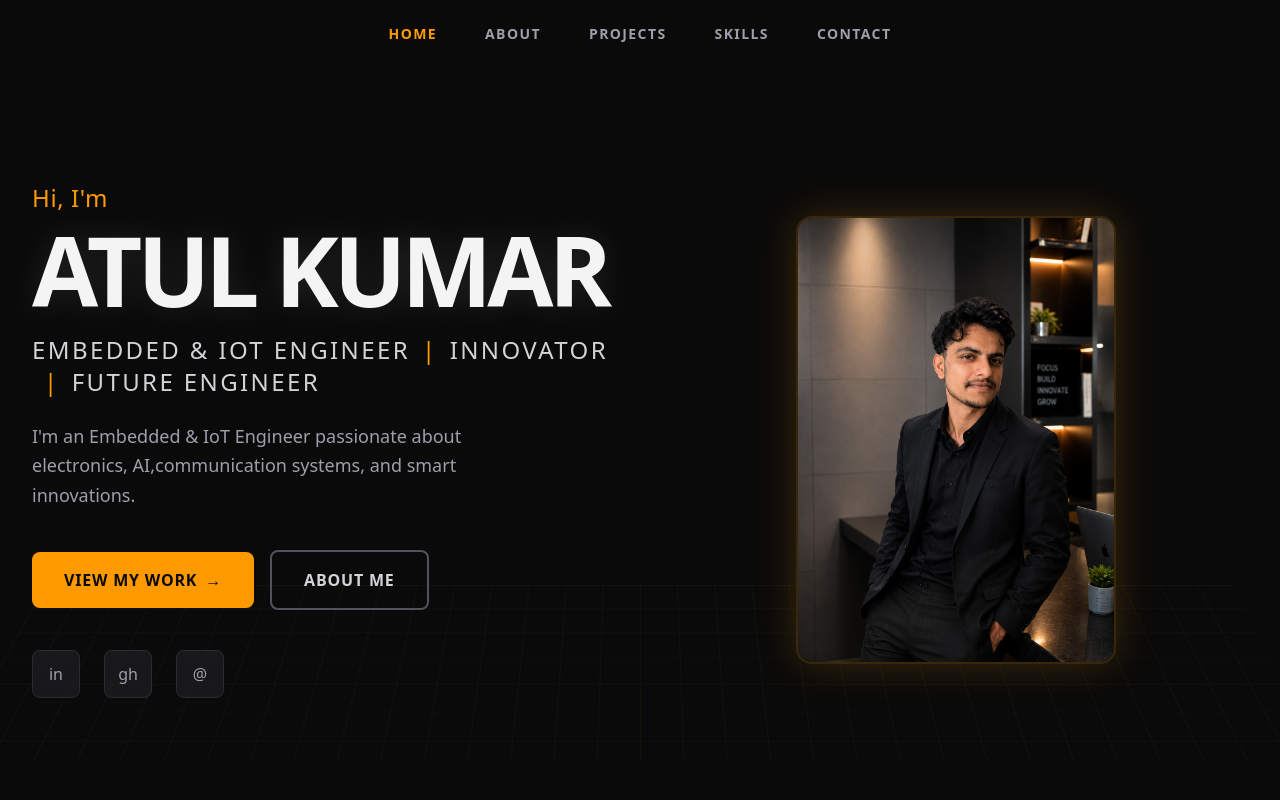
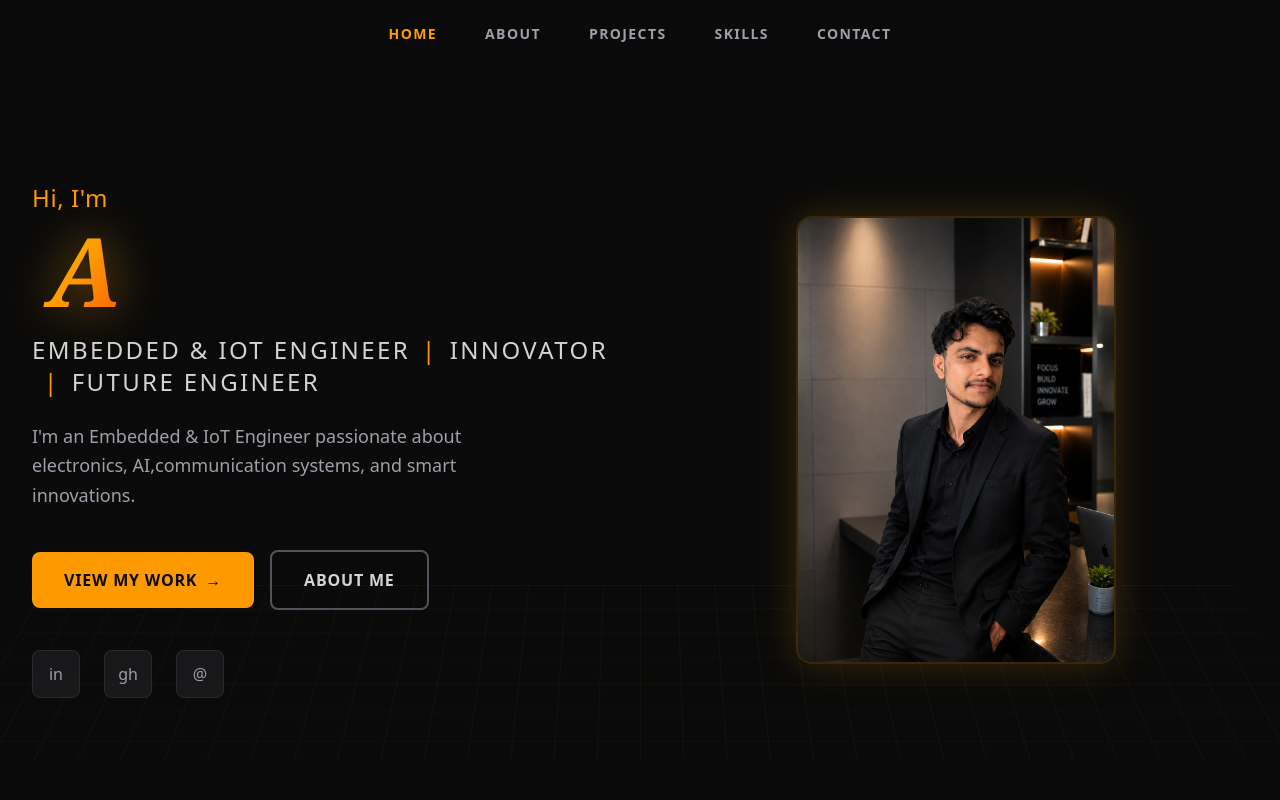
Before and after one commit to atulff300-cmyk/MY-portfolio, a Next.js app: page / in a window 1280 px wide. Shown: the top 800 px of the page. Built offline with nearby package versions, Linux system fonts and the light colour scheme.

Commit message:
Update name to a stylish A in Hero, footer, and title

```diff
--- a/app/layout.js
+++ b/app/layout.js
@@ -4,7 +4,7 @@ import "./globals.css";
 const inter = Inter({ subsets: ["latin"], variable: "--font-inter" });
 
 export const metadata = {
-  title: "Atul Kumar | Portfolio",
+  title: "A | Portfolio",
   description: "ECE Student, Embedded Systems Explorer, and IoT Developer",
 };
 
--- a/app/page.js
+++ b/app/page.js
@@ -34,7 +34,7 @@ export default function Home() {
       </div>
 
       <footer className="relative z-20 py-12 text-center text-zinc-600 border-t border-zinc-900 bg-[#0a0a0a]">
-        <p className="font-medium tracking-widest text-sm uppercase">© {new Date().getFullYear()} Atul Kumar. All rights reserved.</p>
+        <p className="font-medium tracking-widest text-sm uppercase">© {new Date().getFullYear()} <span className="font-serif italic text-amber-500 font-bold text-lg">A</span>. All rights reserved.</p>
       </footer>
     </main>
   );
--- a/components/Hero.js
+++ b/components/Hero.js
@@ -10,8 +10,10 @@ export default function Hero() {
         {/* Left Content Column */}
         <div className="flex-1 flex flex-col items-center md:items-start text-center md:text-left [transform-style:preserve-3d] [transform:translateZ(40px)] z-20">
           <p className="text-xl md:text-2xl text-amber-500 font-medium mb-2 tracking-wide">Hi, I'm</p>
-          <h1 className="text-5xl sm:text-6xl md:text-8xl font-black text-zinc-100 tracking-tighter mb-4 drop-shadow-[0_0_15px_rgba(255,255,255,0.1)] [transform:translateZ(30px)] uppercase">
-            Atul Kumar
+          <h1 className="text-5xl sm:text-6xl md:text-8xl font-black tracking-tighter mb-4 [transform:translateZ(30px)] uppercase">
+            <span className="font-serif italic text-transparent bg-clip-text bg-gradient-to-br from-amber-300 via-amber-500 to-orange-600 drop-shadow-[0_0_25px_rgba(245,158,11,0.6)] px-4">
+              A
+            </span>
           </h1>
           <h2 className="text-lg sm:text-xl md:text-2xl text-zinc-300 font-medium tracking-widest mb-6 uppercase [transform:translateZ(20px)] flex flex-wrap justify-center md:justify-start items-center">
             Embedded & IoT Engineer <span className="text-amber-500 mx-2 md:mx-3">|</span> Innovator <span className="text-amber-500 mx-2 md:mx-3">|</span> Future Engineer
@@ -51,7 +53,7 @@ export default function Hero() {
           <div className="relative w-56 sm:w-72 md:w-80 h-72 sm:h-96 md:h-[28rem] rounded-2xl overflow-hidden shadow-[0_0_40px_rgba(245,158,11,0.2)] border-2 border-amber-500/20 z-10">
             <img
               src="/ChatGPT%20Image%20Jun%2024,%202026,%2003_11_49%20AM.png"
-              alt="Atul Kumar"
+              alt="A"
               className="w-full h-full object-cover"
             />
           </div>
```
